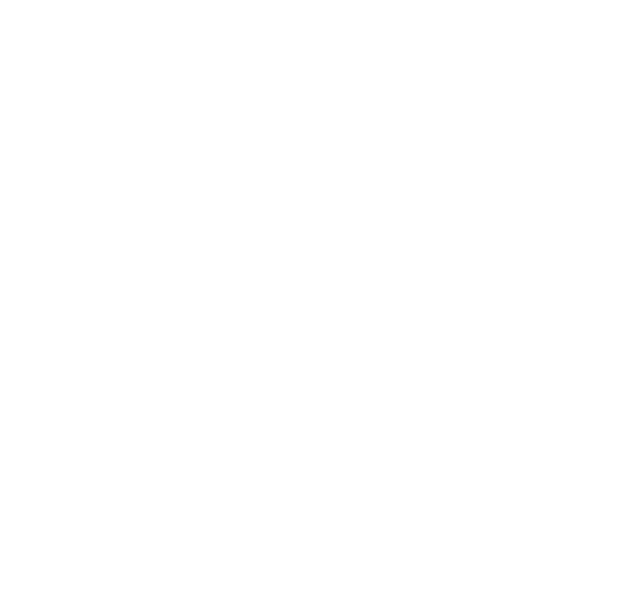
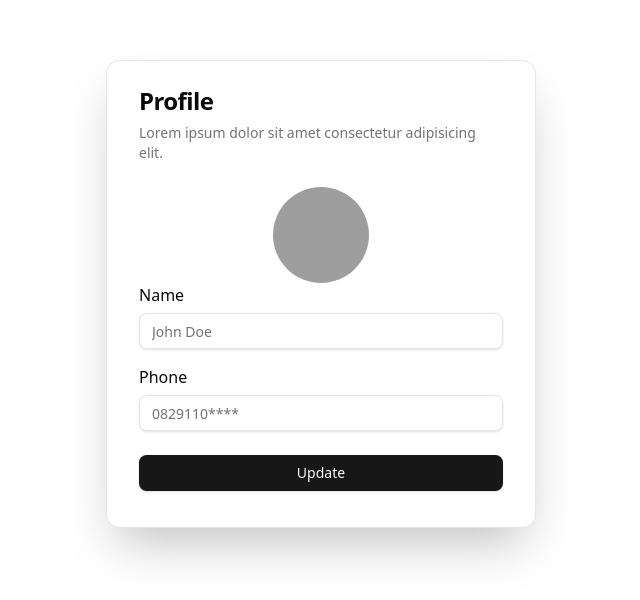
Before and after one commit to nudriin/pawrent, a React (Vite) app: page /profile in a window 1280 px wide. Before the commit this address had no page. Shown: the part 106-706 px from the top of the page, without its empty margins (319-959 px from the left). Built offline with nearby package versions, Linux system fonts and the light colour scheme; grey boxes are pictures that could not be loaded.

Commit message:
style: create profile page

```diff
--- a/package.json
+++ b/package.json
@@ -10,6 +10,7 @@
     "preview": "vite preview"
   },
   "dependencies": {
+    "@radix-ui/react-avatar": "^1.1.3",
     "@radix-ui/react-label": "^2.1.2",
     "@radix-ui/react-slot": "^1.1.2",
     "@tailwindcss/vite": "^4.0.6",
--- a/src/App.tsx
+++ b/src/App.tsx
@@ -1,6 +1,7 @@
 import { BrowserRouter, Route, Routes } from "react-router-dom"
 import Home from "./pages/Home"
 import { Register } from "./pages/Register"
+import Profile from "./pages/pawrent/Profile"
 
 function App() {
     return (
@@ -8,6 +9,7 @@
             <Routes>
                 <Route element={<Home />} path="/" />
                 <Route element={<Register />} path="/register" />
+                <Route element={<Profile />} path="/profile" />
             </Routes>
         </BrowserRouter>
     )
--- a/src/components/Hero.tsx
+++ b/src/components/Hero.tsx
@@ -3,15 +3,15 @@
 import { Button } from "./ui/button"
 export default function Hero() {
     return (
-        <div className="min-h-screen flex items-center justify-center text-primary max-h-screen flex-col relative overflow-hidden bg-paw">
-            <h1 className="text-7xl font-bold mb-3 w-2/4 text-center text-white">
+        <div className="min-h-screen flex items-center justify-center text-primary max-h-screen flex-col relative overflow-hidden ">
+            <h1 className="text-7xl font-bold mb-3 w-2/4 text-center">
                 Pawrent.
             </h1>
-            <h1 className="text-xl font-medium mb-5 w-2/4 text-center text-white">
+            <h1 className="text-xl font-medium mb-5 w-2/4 text-center">
                 Private vet clinic management solutions
             </h1>
             <Button
-                className="cursor-pointer py-5 rounded-full ring ring-white text-white hover:text-primary"
+                className="cursor-pointer py-5 rounded-full ring ring-paw hover:text-primary"
                 variant={"ghost"}
             >
                 Get Started
--- /dev/null
+++ b/src/components/ui/avatar.tsx
@@ -0,0 +1,48 @@
+import * as React from "react"
+import * as AvatarPrimitive from "@radix-ui/react-avatar"
+
+import { cn } from "@/lib/utils"
+
+const Avatar = React.forwardRef<
+  React.ElementRef<typeof AvatarPrimitive.Root>,
+  React.ComponentPropsWithoutRef<typeof AvatarPrimitive.Root>
+>(({ className, ...props }, ref) => (
+  <AvatarPrimitive.Root
+    ref={ref}
+    className={cn(
+      "relative flex h-10 w-10 shrink-0 overflow-hidden rounded-full",
+      className
+    )}
+    {...props}
+  />
+))
+Avatar.displayName = AvatarPrimitive.Root.displayName
+
+const AvatarImage = React.forwardRef<
+  React.ElementRef<typeof AvatarPrimitive.Image>,
+  React.ComponentPropsWithoutRef<typeof AvatarPrimitive.Image>
+>(({ className, ...props }, ref) => (
+  <AvatarPrimitive.Image
+    ref={ref}
+    className={cn("aspect-square h-full w-full", className)}
+    {...props}
+  />
+))
+AvatarImage.displayName = AvatarPrimitive.Image.displayName
+
+const AvatarFallback = React.forwardRef<
+  React.ElementRef<typeof AvatarPrimitive.Fallback>,
+  React.ComponentPropsWithoutRef<typeof AvatarPrimitive.Fallback>
+>(({ className, ...props }, ref) => (
+  <AvatarPrimitive.Fallback
+    ref={ref}
+    className={cn(
+      "flex h-full w-full items-center justify-center rounded-full bg-muted",
+      className
+    )}
+    {...props}
+  />
+))
+AvatarFallback.displayName = AvatarPrimitive.Fallback.displayName
+
+export { Avatar, AvatarImage, AvatarFallback }
--- /dev/null
+++ b/src/pages/pawrent/Profile.tsx
@@ -0,0 +1,53 @@
+import { Avatar, AvatarFallback, AvatarImage } from "@/components/ui/avatar"
+import { Button } from "@/components/ui/button"
+import {
+    Card,
+    CardContent,
+    CardDescription,
+    CardFooter,
+    CardHeader,
+    CardTitle,
+} from "@/components/ui/card"
+import { Input } from "@/components/ui/input"
+import { Label } from "@radix-ui/react-label"
+
+export default function Profile() {
+    return (
+        <div className="flex items-center justify-between min-h-screen">
+            <Card className="w-[430px] shadow-2xl mx-auto px-2 pb-3">
+                <CardHeader>
+                    <CardTitle className="text-2xl font-bold">
+                        Profile
+                    </CardTitle>
+                    <CardDescription>
+                        Lorem ipsum dolor sit amet consectetur adipisicing elit.
+                    </CardDescription>
+                </CardHeader>
+                <CardContent className="">
+                    <Avatar className="mx-auto w-24 h-24">
+                        <AvatarImage
+                            src="https://avatars.githubusercontent.com/u/145898263?v=4"
+                            alt="@shadcn"
+                        />
+                        <AvatarFallback>CN</AvatarFallback>
+                    </Avatar>
+                    <form>
+                        <div className="grid w-full items-center gap-4">
+                            <div className="flex flex-col space-y-1.5">
+                                <Label htmlFor="name">Name</Label>
+                                <Input id="name" placeholder="John Doe" />
+                            </div>
+                            <div className="flex flex-col space-y-1.5">
+                                <Label htmlFor="phone">Phone</Label>
+                                <Input id="phone" placeholder="0829110****" />
+                            </div>
+                        </div>
+                    </form>
+                </CardContent>
+                <CardFooter className="flex w-full">
+                    <Button className="w-full">Update</Button>
+                </CardFooter>
+            </Card>
+        </div>
+    )
+}
```
Also changed, not shown: 1 other file (tests, documents, lock files or other folders).
